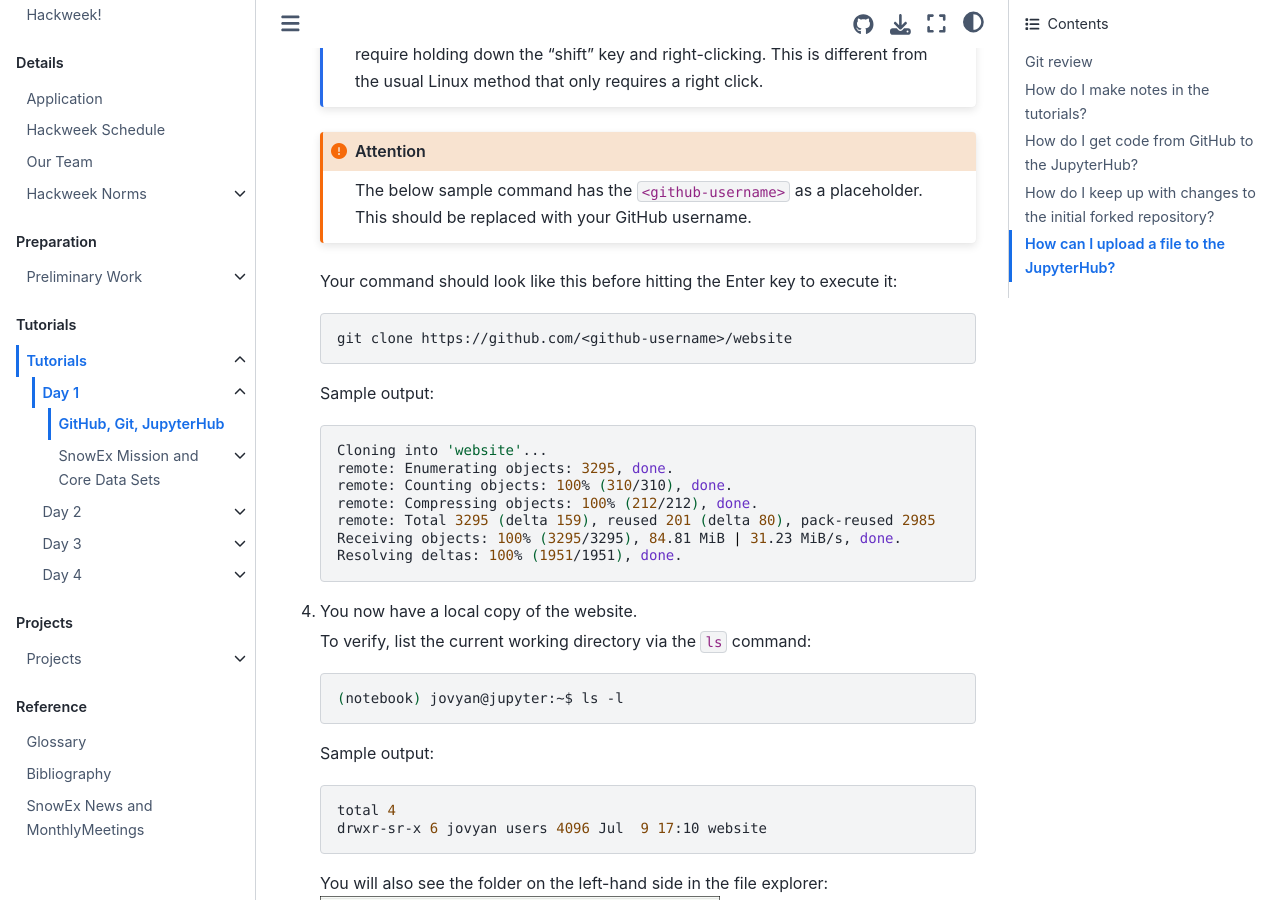
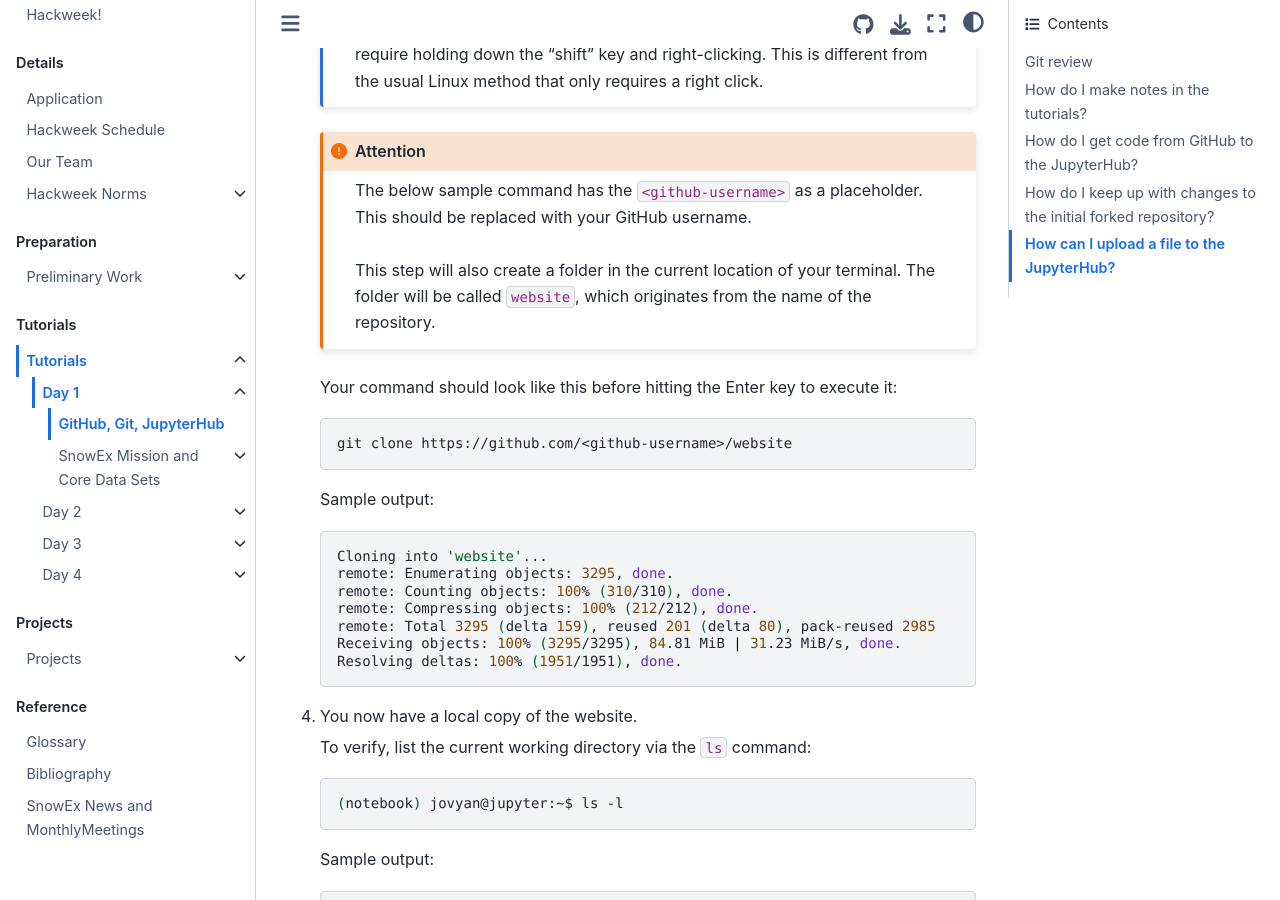
Before and after one commit to snowex-hackweek/website-2021, a Jupyter Book: the page built from book/tutorials/jupyter.md, in a window 1280 px wide and 900 px high, scrolled down 2357 px. Built offline with Jupyter Book 1.0.4 settings and Sphinx 7.4.7 and the Sphinx Book theme 1.1.4, drawn with Linux system fonts in a browser that asks for light colours; some of the changed text lies outside the part shown.

Commit message:
Tutorial - Git - Expand on instructions (#114)

````diff
--- a/book/tutorials/jupyter.md
+++ b/book/tutorials/jupyter.md
@@ -80,6 +80,10 @@ state of the repository including the complete history.
    ```{attention}
       The below sample command has the `<github-username>` as a placeholder.
       This should be replaced with your GitHub username.
+      <br/><br/>
+      This step will also create a folder in the current location of your
+      terminal. The folder will be called `website`, which originates from the
+      name of the repository.
    ```
 
    Your command should look like this before hitting the Enter key to execute it:
@@ -166,6 +170,9 @@ just went with a more descriptive label instead of the default value.
 ```
 
 ```shell
+# Change to the website folder, it was created with the `clone`
+cd website
+# Add the remote
 git remote add SnowEx https://github.com/snowex-hackweek/website.git
 ```
 
````
